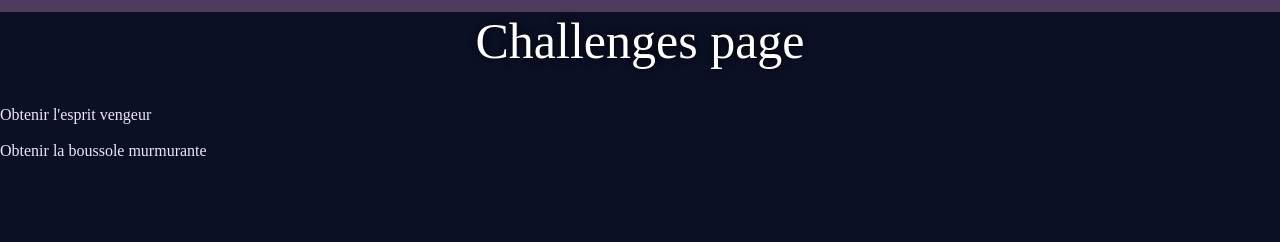
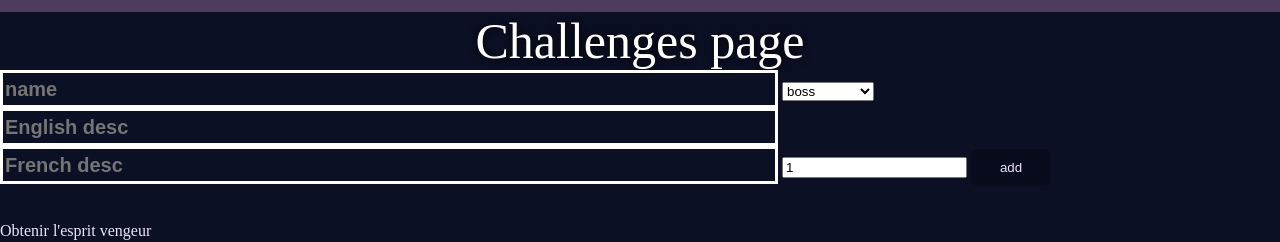
Before and after one commit to Tekatre/BingoHK, a SvelteKit app in the folder hallownest_bingo/: page /challenges in a window 1280 px wide. Shown: the part 693-935 px from the top of the page. Before the commit the page ends 907 px from the top, so only its background shows below. Built offline with nearby package versions, Linux system fonts and the light colour scheme.

Commit message:
[+] structure form to add challenges

```diff
--- a/hallownest_bingo/src/routes/challenges/+page.svelte
+++ b/hallownest_bingo/src/routes/challenges/+page.svelte
@@ -33,6 +33,22 @@
 
 <h1>Challenges page</h1>
 
+<form>
+  <input type="text" id="name" placeholder="name" />
+  <select>
+    <option value="boss">boss</option>
+    <option value="item">item</option>
+    <option value="charm">charm</option>
+    <option value="coll">collectible</option>
+    <option value="db">dream boss</option>
+    <option value="event">boss</option>
+  </select>
+  <input type="text" id="desc_en" placeholder="English desc" />
+  <input type="Text" id="desc_fr" placeholder="French desc" />
+  <input type="number" id="diff" value="1" />
+  <input type="button" value="add" />
+</form>
+
 <p>{display}</p>
 <br />
 <p>{boss_list}</p>
--- a/hallownest_bingo/src/style.css
+++ b/hallownest_bingo/src/style.css
@@ -311,7 +311,7 @@ input[type="text"] {
   font-weight: bold;
   color: var(--lightTxt-D);
   background-color: var(--BGcolor);
-  border: none;
+  border: solid white;
 
   width: 60%;
   height: 30px;
```
